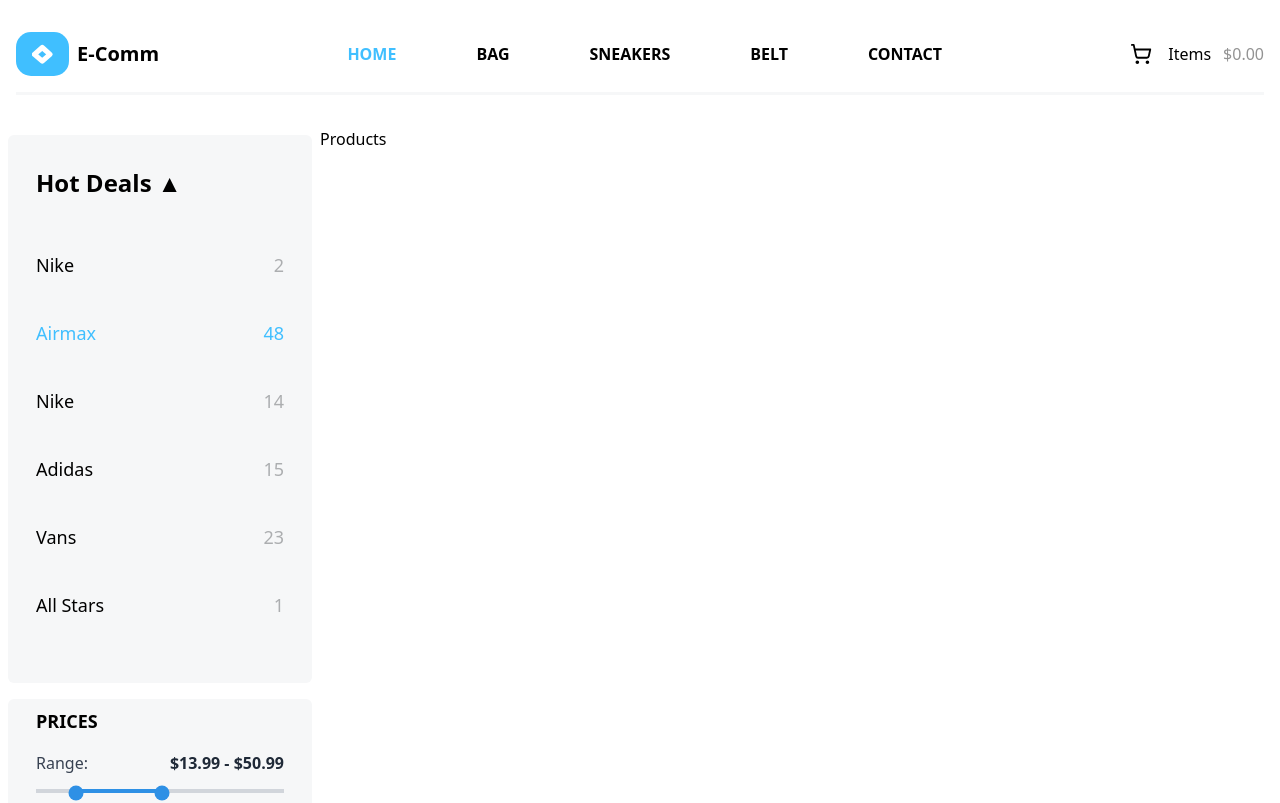
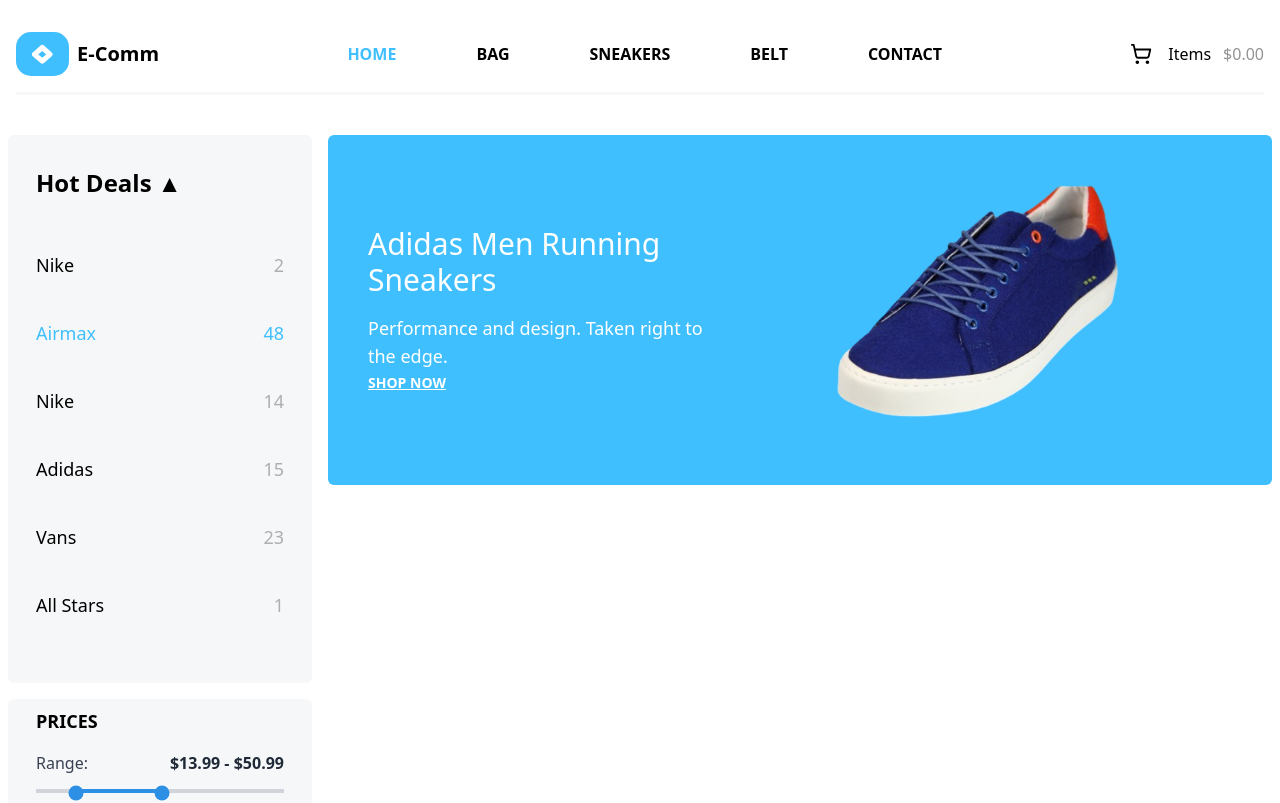
Before and after one commit to Aishix7/softdef-frontend, a React (Vite) app: page / in a window 1280 px wide. Shown: the top 803 px of the page. Built offline with nearby package versions, Linux system fonts and the light colour scheme.

Commit message:
added new file for logo and image for banner

```diff
--- a/src/components/Logo.jsx
+++ /dev/null
@@ -1,26 +0,0 @@
-import React from "react";
-
-export const Logo = () => {
-  return (
-    <>
-      <div className="flex items-center space-x-2">
-        <div className="bg-[#40BFFF] w-[53px] h-[44px] rounded-[15px] flex items-center justify-center">
-          <svg
-            width="19.56"
-            height="22.67"
-            viewBox="0 0 24 24"
-            fill="none"
-            stroke="white"
-            strokeWidth="6"
-            strokeLinecap="round"
-            strokeLinejoin="round"
-            className="w-[20.56px] h-[24.67px]"
-          >
-            <polygon points="12 4 21 12 12 20 2.8 12" />
-          </svg>
-        </div>
-        <span className="font-bold text-lg sm:text-xl">E-Comm</span>
-      </div>
-    </>
-  );
-};
--- /dev/null
+++ b/src/components/LogoIcon.jsx
@@ -0,0 +1,24 @@
+import React from "react";
+
+export const LogoIcon = () => {
+  return (
+    <div className="flex items-center space-x-2">
+      <div className="bg-[#40BFFF] w-[53px] h-[44px] rounded-[15px] flex items-center justify-center">
+        <svg
+          width="19.56"
+          height="22.67"
+          viewBox="0 0 24 24"
+          fill="none"
+          stroke="white"
+          strokeWidth="6"
+          strokeLinecap="round"
+          strokeLinejoin="round"
+          className="w-[20.56px] h-[24.67px]"
+        >
+          <polygon points="12 4 21 12 12 20 2.8 12" />
+        </svg>
+      </div>
+      <span className="font-bold text-lg sm:text-xl">E-Comm</span>
+    </div>
+  );
+};
--- a/src/components/Navbar.jsx
+++ b/src/components/Navbar.jsx
@@ -1,13 +1,13 @@
 import { ShoppingCart, Menu } from "lucide-react";
 import react, { useState } from "react";
-import { Logo } from "./logo";
+import { LogoIcon } from "./LogoIcon";
 export const Navbar = () => {
   const [isOpen, setIsOpen] = useState(false);
   return (
     <>
       <nav className="text-black bg-white p-4">
         <div className="flex py-4  border-b-[3px] border-[#f6f7f8] items-center container mx-auto justify-between ">
-          <Logo />
+          <LogoIcon />
 
           <ul className="hidden md:flex space-x-6 lg:space-x-12 xl:space-x-20">
             <li className="text-[#40BFFF] font-semibold">
--- a/src/components/Products.jsx
+++ b/src/components/Products.jsx
@@ -1,5 +1,28 @@
 import React from "react";
+import projectImage from "./project.png";
 
 export const Products = () => {
-  return <div>Products</div>;
+  return (
+    <div className="p-2 flex flex-grow">
+      <div className="w-[1200px] h-[350px] rounded-md bg-[#40bfff] flex items-center p-10 justify-between">
+        <div className="text-white space-y-4">
+          <h1 className="text-3xl font-medium">Adidas Men Running Sneakers</h1>
+          <p className="text-lg font-normal">
+            Performance and design. Taken right to the edge.
+          </p>
+          <a href="#" className="text-sm font-semibold underline">
+            SHOP NOW
+          </a>
+        </div>
+
+        <div className=" flex-shrink-0">
+          <img
+            src={projectImage}
+            alt="Project"
+            className="h-[250px]  w-auto bg-[#40bfff] object-contain"
+          />
+        </div>
+      </div>
+    </div>
+  );
 };
```
Also changed, not shown: src/components/project.png (added).
